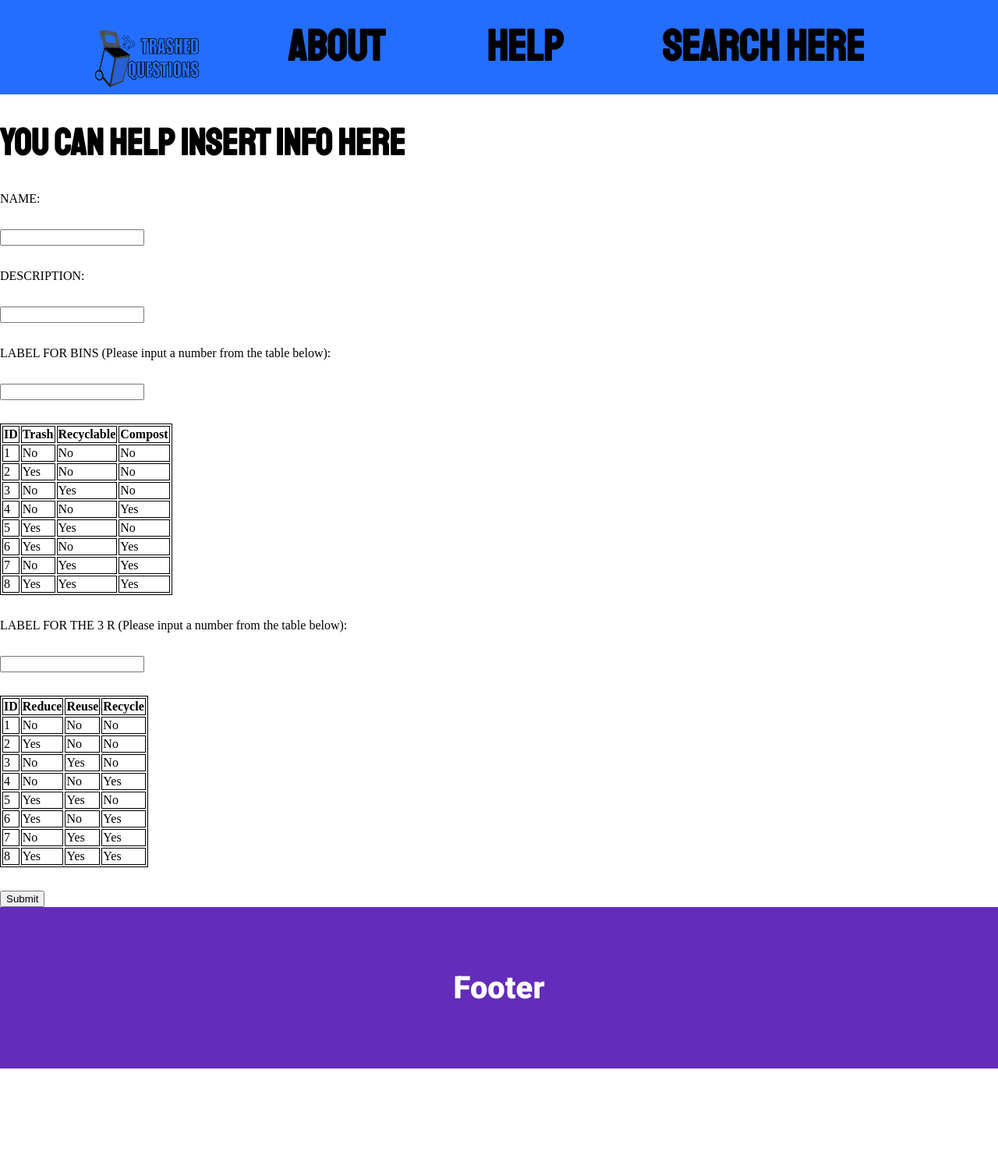
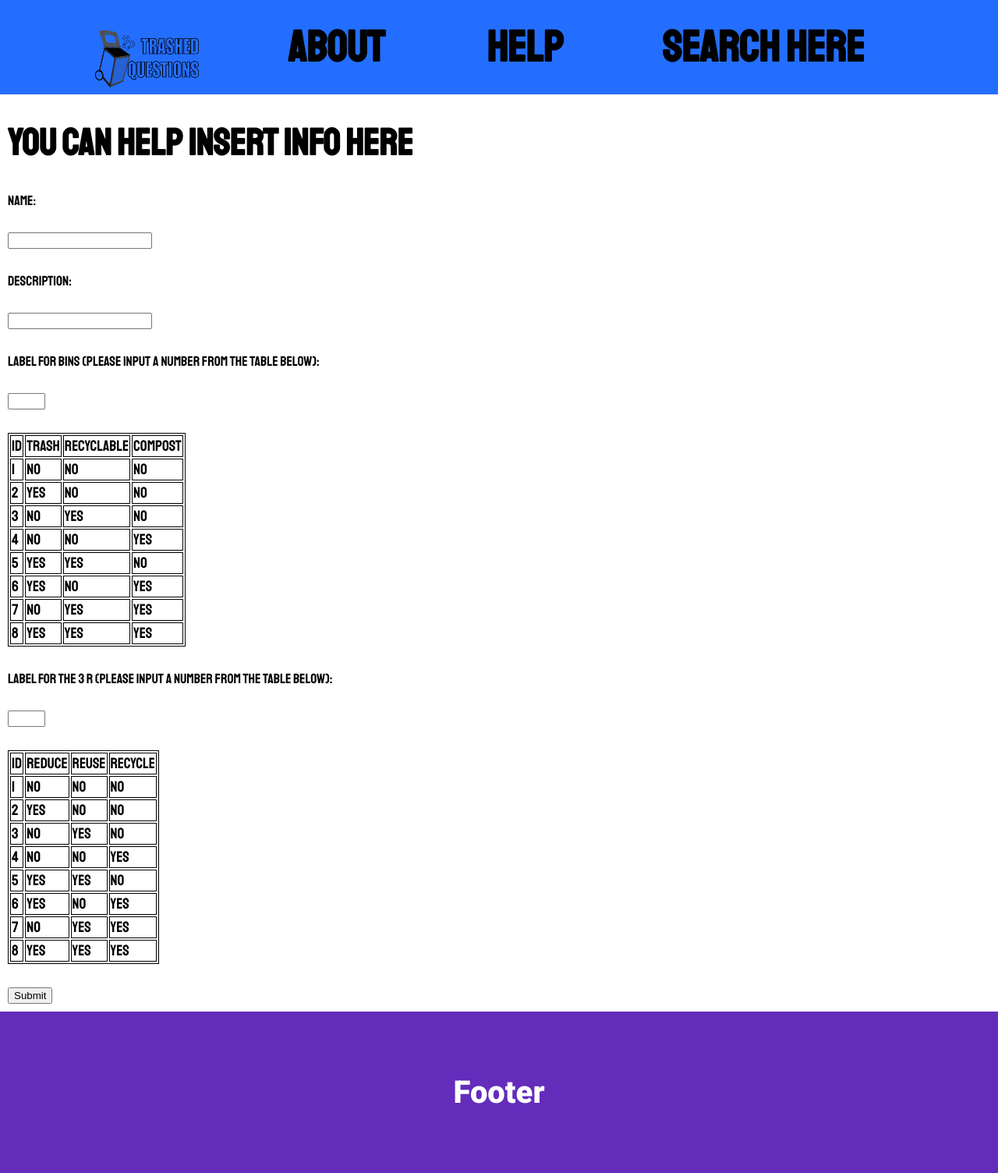
Before and after one commit to jackmenty/2024_project, a Flask app: page /help in a window 1280 px wide. Shown: the whole page at 78% size. Before the commit the page ends 1370 px from the top, so only its background shows below. Run offline with Flask 3, Linux system fonts and the light colour scheme.

Commit message:
improved searchpage + limits on helppage

```diff
--- a/Routes.py
+++ b/Routes.py
@@ -82,14 +82,28 @@ def item(id):
     return render_template('item.html', trash=trash, idp=idp, idm=idm, idp10=idp10, idm10=idm10, hideprev=hideprev, hideforw=hideforw, hideprevall=hideprevall, hideforwall=hideforwall, color=color)
 
 
-@app.route('/search')  # Route to search page
-def search():
+@app.route('/search/<int:id>')  # Route to search page
+def search(id):
     conn = sqlite3.connect("Webdatabase.db")
     cur = conn.cursor()
-    cur.execute("SELECT id, name FROM Trash")
+    cur.execute("SELECT id, name FROM Trash WHERE id <= 10 AND id > 10 * (?-1)", (id,))
     trashes = cur.fetchall()
     color = "#246eff"
-    return render_template('search.html', trashes=trashes, color=color)
+    cur.execute("SELECT id FROM Trash ORDER BY ID DESC")
+    limitbig = cur.fetchone()
+    hideforw = " "
+    hideprev = " "
+    idp = id+1
+    idm = id-1
+    if id == 1 or id <= 1:  # Limits the user for going past page beyond the num of items
+        id = 1
+        idm = id
+        hideprev = "hidden"
+    if id == limitbig[0]*10:
+        id = limitbig[0]
+        idp = id
+        hideforw = "hidden"
+    return render_template('search.html', trashes=trashes, color=color, idp=idp, idm=idm, hideprev=hideprev, hideforw=hideforw)
 
 
 if __name__ == "__main__":
--- a/static/style.css
+++ b/static/style.css
@@ -17,8 +17,8 @@ nav li {
   display: inline;
   padding-left: 5%;
   padding-right: 5%;
-  padding-top:2.39%;
-  padding-bottom: 2.39%;
+  padding-top:2.6%;
+  padding-bottom: 2.1%;
   font-size: 350%;
   font-family: "Staatliches", sans-serif;
   font-weight: 900;
@@ -34,7 +34,8 @@ nav ul li:hover {
 }
 
 nav ul li:active {
-  background-color: #009be5;
+  opacity: 0.5;
+  background-color: #cfcfcf;
   color: white;
 }
 
@@ -90,6 +91,9 @@ br{
   margin-bottom: 30px !important;
 }
 
+main{
+  margin:10px;
+}
 main a{
   margin:10px;
   padding:10px;
@@ -119,6 +123,17 @@ main div{
 
 table, th, td {
   border:1px solid black;
+  font-family: "Staatliches", sans-serif;
+  font-weight: 100;
+  font-style: normal;
+  font-size: 110%;
+}
+
+label{
+  font-family: "Staatliches", sans-serif;
+  font-weight: 100;
+  font-style: normal;
+  font-size: 110%;
 }
 /*
 .roboto-thin {
--- a/templates/help.html
+++ b/templates/help.html
@@ -3,11 +3,11 @@
 <h1>You can help insert info here</h1>
 <form action = "/help" method="POST">
     <label for="name">NAME:</label> <br>
-    <input type="text" id="name" name="name"> <br>
+    <input type="text" id="name" name="name" minlength="3" maxlength="15" required> <br>
     <label for="description">DESCRIPTION:</label> <br>
-    <input type="text" id="description" name="description"><br>
+    <input type="text" id="description" name="description" minlength="15" maxlength="150" required><br>
     <label for="bins">LABEL FOR BINS (Please input a number from the table below):</label> <br>
-    <input type="text" id="bins" name="bins"><br>
+    <input type="number" id="bins" name="bins" min="1" max="8" required><br>
     <table>
         <tr>
             <th>ID</th>
@@ -65,7 +65,7 @@
         </tr>
       </table><br>
     <label for="rrr">LABEL FOR THE 3 R (Please input a number from the table below):</label> <br>
-    <input type="text" id="rrr" name="rrr"><br>
+    <input type="number" id="rrr" name="rrr" min="1" max="8" required><br>
     <table>
         <tr>
             <th>ID</th>
--- a/templates/item.html
+++ b/templates/item.html
@@ -3,12 +3,12 @@
 <h1>{{trash[0]}}</h1>
 <h1>{{trash[1]}}</h1>
 <h1>{{trash[2]}}</h1>
-<img src = "/static/images/{{trash[5]}}" class = "image"/>
-<div>
+<img src = "/static/images/{{trash[5]}}" class = "image" title="{{trash[1]}}"/>
+<div style="text-align: center;">
     <a {{hideprevall}} href="{{ '/item/%s'%idm10 }}">◀◀</a>
     <a {{hideprev}} href="{{ '/item/%s'%idm }}">◀Prev</a>
     <a {{hideforw}} href="{{ '/item/%s'%idp }}">Next▶</a>
-    <a {{hideforwall}} href="{{ '/item/%s'%idp10 }}">▶▶</a>
+    <a  {{hideforwall}} href="{{ '/item/%s'%idp10 }}">▶▶</a>
 </div>
 
 {% endblock %}
--- a/templates/navbar.html
+++ b/templates/navbar.html
@@ -2,5 +2,5 @@
     <a href="/"><img src="/static/images/Logo.png" class="logo"></a>
     <li><a href="/about">About</a> </li>
     <li><a href="/help">Help</a></li>
-    <li><a href="/search">Search Here</a></li>
+    <li><a href="/search/1">Search Here</a></li>
 </ul>
--- a/templates/search.html
+++ b/templates/search.html
@@ -3,4 +3,6 @@
 {% for trash in trashes %}
 <a class="display" href="/item/{{trash[0]}}">{{trash[1]}}</a><br><!-- displays all names-->
 {% endfor %}
+<a {{hideprev}} href="{{ '/search/%s'%idm }}">◀Prev</a>
+<a {{hideforw}} href="{{ '/search/%s'%idp }}">Next▶</a>
 {% endblock %}
```
Also changed, not shown: Webdatabase.db.
